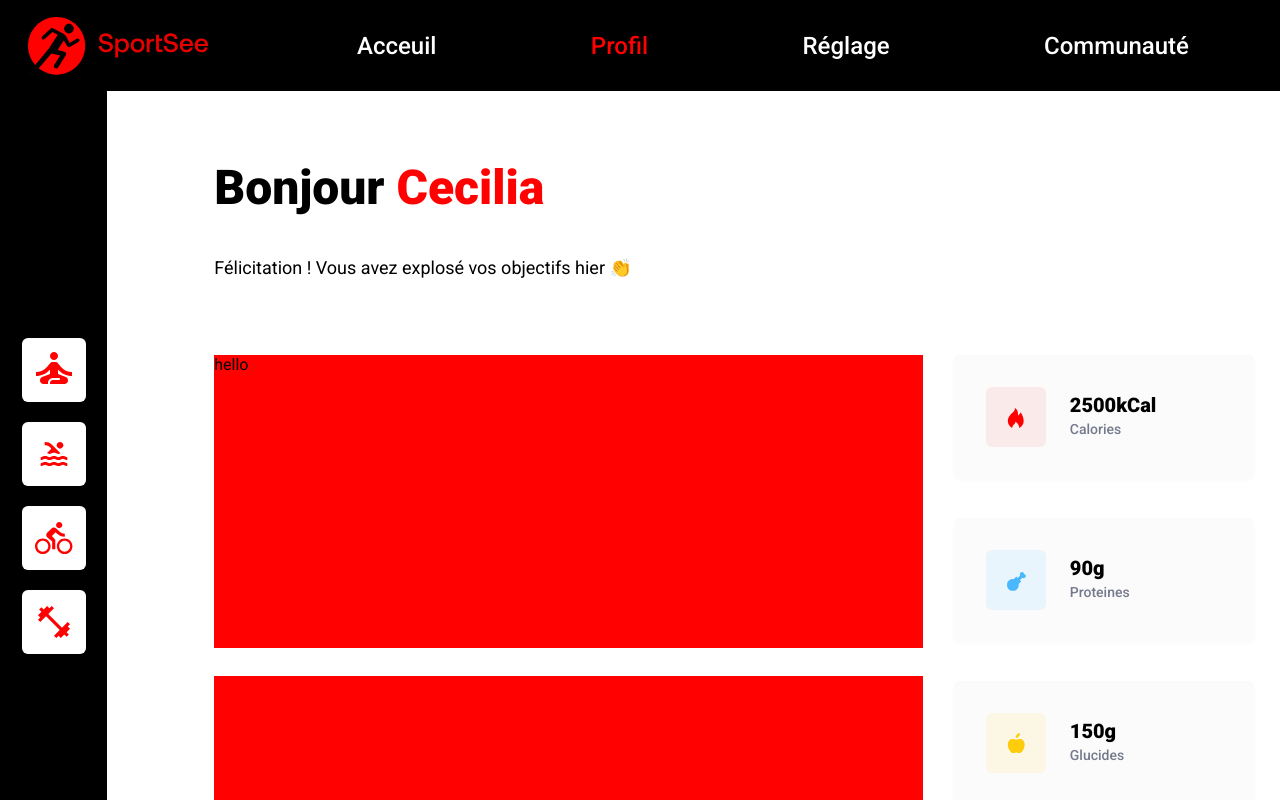
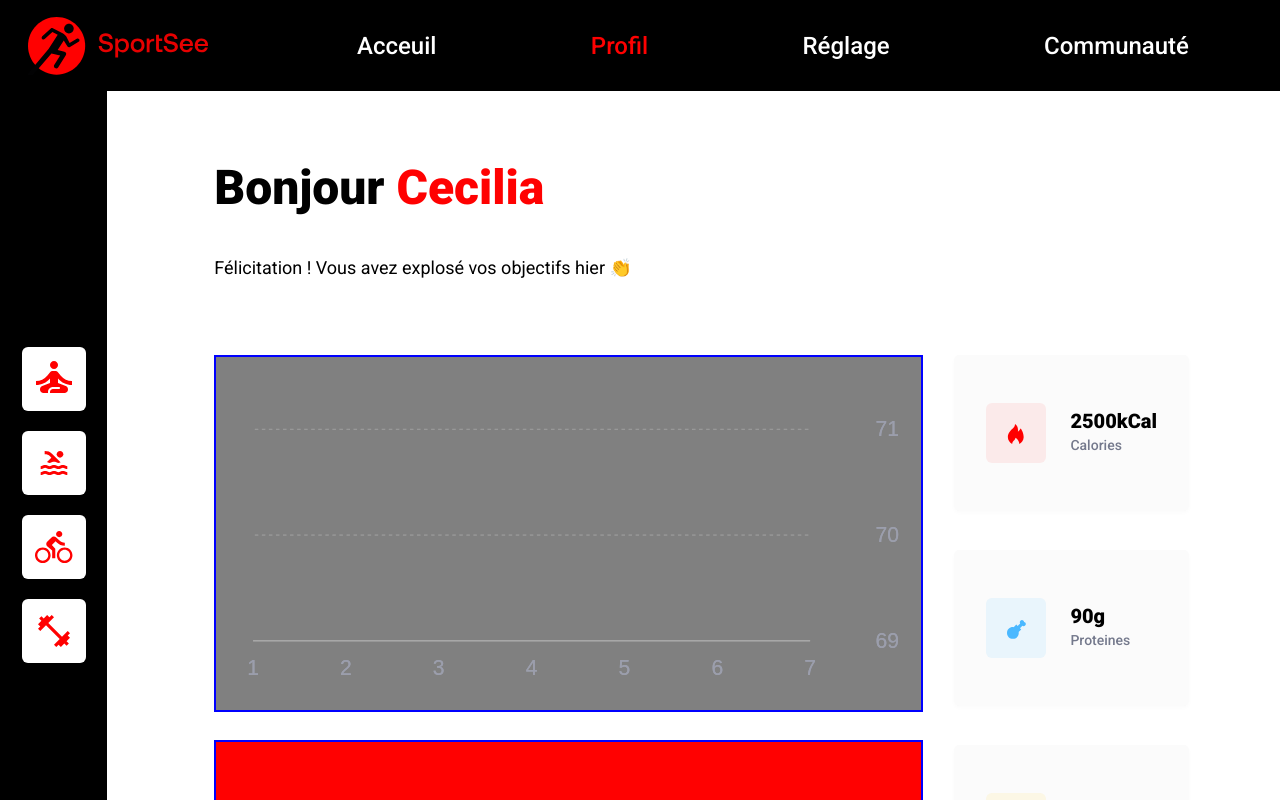
Before and after one commit to LinhLou/sport-see, a React (Create React App) app: page /user/18 in a window 1280 px wide. Shown: the top 800 px of the page. Built offline with nearby package versions, Linux system fonts and the light colour scheme.

Commit message:
set up svg and axis

```diff
--- a/package.json
+++ b/package.json
@@ -6,6 +6,7 @@
     "@testing-library/jest-dom": "^5.14.1",
     "@testing-library/react": "^13.0.0",
     "@testing-library/user-event": "^13.2.1",
+    "d3": "^7.8.5",
     "react": "^18.2.0",
     "react-dom": "^18.2.0",
     "react-router-dom": "^6.17.0",
--- a/src/App/formaterData.jsx
+++ b/src/App/formaterData.jsx
@@ -0,0 +1,16 @@
+const dates = {1:'L', 2:'M',3:'M',4:'J','5':'V',6:'S',7:'D'}
+export const formaterDay = (day) => {
+  if(!day){
+    return;
+  }
+  if(typeof(day)=="string" && day.includes('-')){
+    const date = day.split('-')[2];
+    if(Number(date)<10){
+      return Number(date[1])
+    }else{
+      return Number(date)
+    }
+  }else{
+    console.log(dates[day])
+  }
+}
--- /dev/null
+++ b/src/Components/Barchart.jsx
@@ -0,0 +1,73 @@
+import React, { useEffect, useRef } from 'react';
+import * as d3 from "d3";
+
+export default function Barchart({data}) {
+
+  const refBarChart = useRef();
+  const height= 100;
+  const width = 200;
+  const padding = {Top:20, Right: 8, Bottom:20, Left:10}
+  console.log(data.kilogram)
+  useEffect(()=>{
+    // set up svg
+    const svg = d3.select(refBarChart.current)
+                    .attr("preserveAspectRatio", "xMidYMid meet")
+                    .attr('viewBox',[0, 0, width, height])
+                    .style('background','grey')
+    //----------- set up axis --------------------------//
+    // set up axis scale
+    const xScale = d3.scaleLinear()
+                      .domain(d3.extent(data.day))
+                      .range([padding.Left, width-4*padding.Right]);
+    const yScale = d3.scaleLinear()
+                      .domain([d3.min(data.kilogram),d3.max(data.kilogram)+1])
+                      .range([height-padding.Top, padding.Bottom])
+    // axis generator
+    const xAxis = d3.axisBottom(xScale)
+                      .ticks(data.day.length)
+                      .tickSize(0);
+    const yAxis = d3.axisRight(yScale)
+                      .ticks(2)
+                      .tickSize(-width + padding.Left + 4*padding.Right)
+
+    // axis render
+    svg.append('g')
+        .attr('transform',`translate(0,${height-padding.Bottom})`)
+        .attr('class','xAxis')
+        .call(xAxis)
+    svg.append('g')
+        .attr('transform',`translate(${width-2*padding.Right},0)`)
+        .attr('class','yAxis')
+        .call(yAxis)
+   // styles to axis
+    d3.selectAll('.tick text')
+        .style('color','#9B9EAC')
+        .style('font-size','0.6em')
+    d3.selectAll('.yAxis .domain')
+       .attr('opacity',`0`)
+    d3.selectAll('.yAxis line')
+       .attr('transform',`translate(${-2*padding.Right},0)`)
+       .attr('stroke','#DEDEDE')
+       .attr('stroke-width','0.05')
+       .attr('stroke-dasharray',1)
+    d3.selectAll('.yAxis')
+      .selectChild('.tick')
+      .select('line')
+        .style('stroke-width',`0`)
+    d3.selectAll('.xAxis .domain')
+        .attr('stroke','#DEDEDE')
+        .attr('stroke-width','0.1')
+    d3.selectAll('.xAxis .tick text')
+        .attr('transform','translate(0,3)')
+
+    //----------- set up legends and title --------------------------//
+
+
+  },[data])
+  return (
+    <>
+      <svg ref={refBarChart}>
+      </svg>
+    </>
+  )
+}
--- a/src/Pages/Profil.jsx
+++ b/src/Pages/Profil.jsx
@@ -1,18 +1,30 @@
-import React from 'react';
+import React, { useEffect, useState, useRef } from 'react';
 import { useParams, useLoaderData } from 'react-router-dom';
 import PageProfilStyles from '../Styles/pageProfil.styled';
 import mockAPI from '../App/mockAPI';
 import GetUserData from '../App/getData';
+import { formaterDay } from '../App/formaterData';
 import Card from '../Components/Card';
+import Barchart from '../Components/Barchart';
 
 
 
 export default function Profil() {
   const { id } = useParams();
+  // const divBarChart = useRef();
   const { generalInfos, activity, sessions, performances } = useLoaderData();
+  // generals informations
   const keyData = Object.values(generalInfos['data'].keyData);
   const category = ['Calories','Proteines','Glucides','Lipides'];
   const unites = ['kCal','g','g','g'];
+  // poids et calories brulées quoitidiens
+  const activityQuotidien = activity.data.sessions.reduce((acc,ele)=>{
+    acc.day= [...acc.day,formaterDay(ele.day)];
+    acc.kilogram= [...acc.kilogram,ele.kilogram];
+    acc.calories= [...acc.calories,ele.calories];
+    return acc;
+  },{day:[],kilogram:[],calories:[]})
+
 
   return (
     <PageProfilStyles>
@@ -25,11 +37,10 @@ export default function Profil() {
       <h3>{performances['data'].kind["1"]}</h3> */}
       <div id="container">
         <section id="charts">
-          <div id="barchart">
-            hello
+          <div id="barchart" >
+            <Barchart data={activityQuotidien} />
           </div>
           <div>
-
           </div>
         </section>
         <div id="cards">
--- a/src/Styles/CardStyles.styled.js
+++ b/src/Styles/CardStyles.styled.js
@@ -1,8 +1,6 @@
 import styled from "styled-components";
 
 const CardStyles = styled.div`
-  /* height: 124px; */
-  width: 100%;
   background-color: #FBFBFB;
   border-radius: 5px;
   box-shadow: 0px 2px 4px 0px rgba(0, 0, 0, 0.02);
--- a/src/Styles/GlobalStyles.styled.js
+++ b/src/Styles/GlobalStyles.styled.js
@@ -1,9 +1,11 @@
 import { createGlobalStyle } from "styled-components";
 
 const GlobalStyles = createGlobalStyle`
+
   body{
-    margin:0;
+    margin:auto;
     padding: 0;
+    min-width: 1024px;
     box-sizing:border-box;
     font-family: 'Roboto', sans-serif;
     color:black;
--- a/src/Styles/Layout.styled.js
+++ b/src/Styles/Layout.styled.js
@@ -42,12 +42,12 @@ const LayoutStyled = styled.div`
   main{
     box-sizing: border-box;
     display: flex;
+
   }
   aside{
-    height: 100%;
     width: 117px;
     background-color: black;
-    padding-top: 247px;
+    padding-top: 256px;
     display: grid;
     grid-template-rows: min-content 1fr;
     color: white;
--- a/src/Styles/pageProfil.styled.js
+++ b/src/Styles/pageProfil.styled.js
@@ -1,4 +1,5 @@
 import styled from "styled-components";
+
 
 const PageProfilStyles = styled.div`
   background-color: white;
@@ -26,23 +27,25 @@ const PageProfilStyles = styled.div`
   }
   & #container{
     padding-left: 107px;
-    padding-right: 90px;
+    padding-right: 91px;
+    padding-bottom:88px;
     display: grid;
-    grid-template-columns: 3fr 1fr;
+    grid-template-columns: 3.2fr 1fr;
     column-gap: 31px;
     & #charts{
       display: grid;
       grid-template-rows: 1fr 1fr;
       gap:28px;
-      &#barchart{
-
+      & #barchart{
+        background-color: #FBFBFB;
+        display: flex;
+        justify-content: center;
+        align-items: center;
       }
       div{
         background-color: #FF0101;
+        border:2px solid blue;
       }
-      /* div{
-        height: 520px;
-      } */
     }
     & #cards{
       display: grid;
@@ -51,6 +54,6 @@ const PageProfilStyles = styled.div`
     }
   }
 
-`
+`;
 
 export default PageProfilStyles;
```
Also changed, not shown: 1 other file (tests, documents, lock files or other folders).
